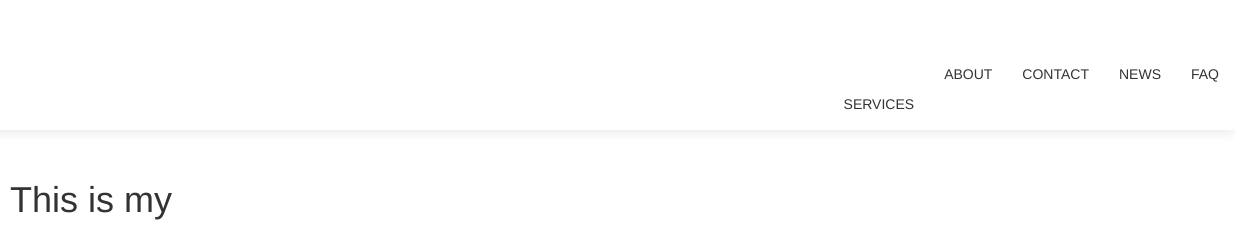
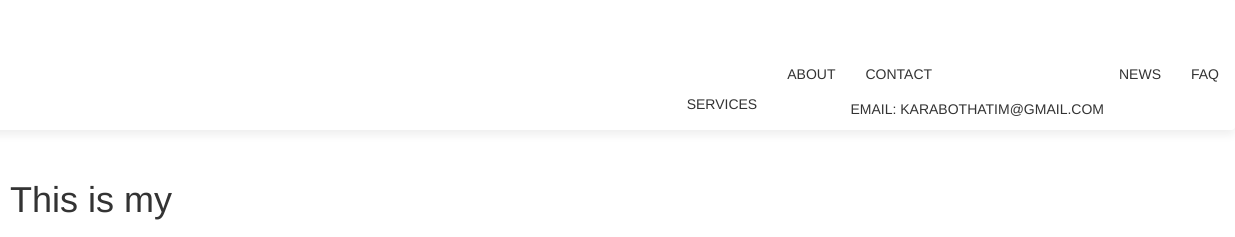
Before and after one commit to Karabo9723/My-Personal-Website, a plain HTML site: page index.html in a window 1280 px wide. Shown: the top 237 px of the page, 45-1280 px from the left. Drawn offline with nearby package versions, Linux system fonts and the light colour scheme.

Commit message:
Update index.html

```diff
--- a/index.html
+++ b/index.html
@@ -30,7 +30,7 @@
 
 	 <li><a href="">Services</a></li>
 	 <li><a href="">About</a></li>
-	 <li><a href="">Contact</a></li>
+	 <li><a href="">Contact</a>email: karabothatim@gmail.com </li>
 	 <li><a href="">News</a></li>
 	 <li><a href="">FAQ</a></li>
 	 </ul>
```
